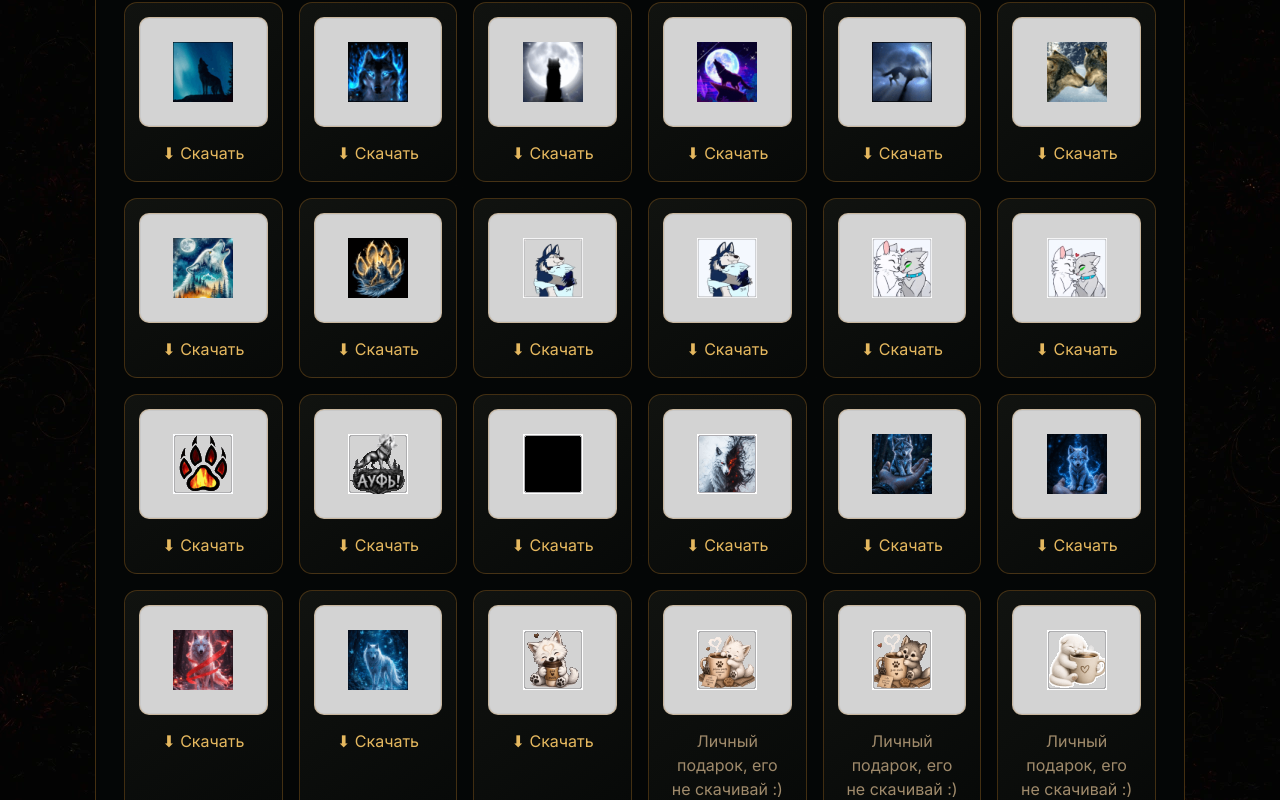
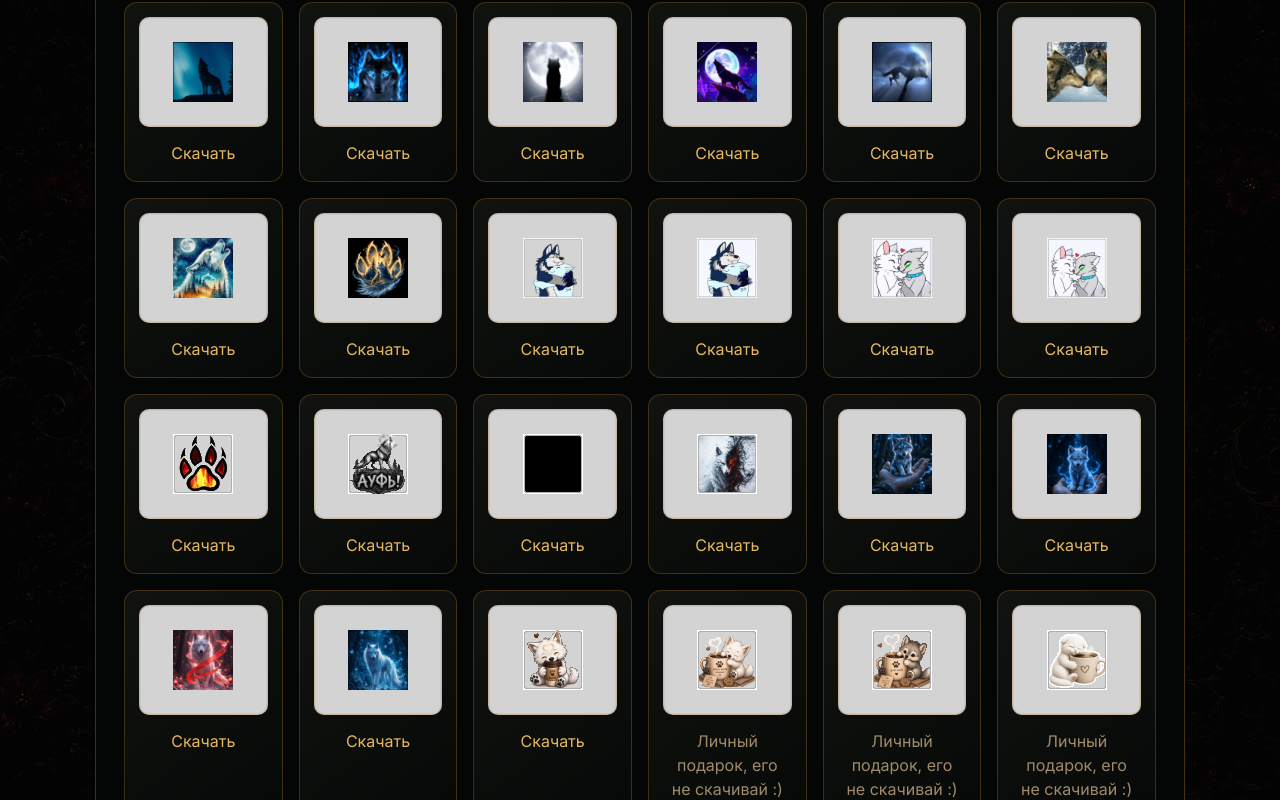
Before and after one commit to reverie-w-sh/dm-portal, a Next.js app: page /gifts in a window 1280 px wide. Shown: the part 780-1580 px from the top of the page. Built offline with nearby package versions, Linux system fonts and the light colour scheme; no server answers; a web font is replaced by a local one.

Commit message:
Update page.tsx

```diff
--- a/src/app/gifts/page.tsx
+++ b/src/app/gifts/page.tsx
@@ -84,7 +84,7 @@ export default function GiftsPage() {
                 </button>
               ) : (
                 <a href={gift.file} download className={styles.downloadButton}>
-                  ⬇ Скачать
+                  Скачать
                 </a>
               )}
             </article>
```
